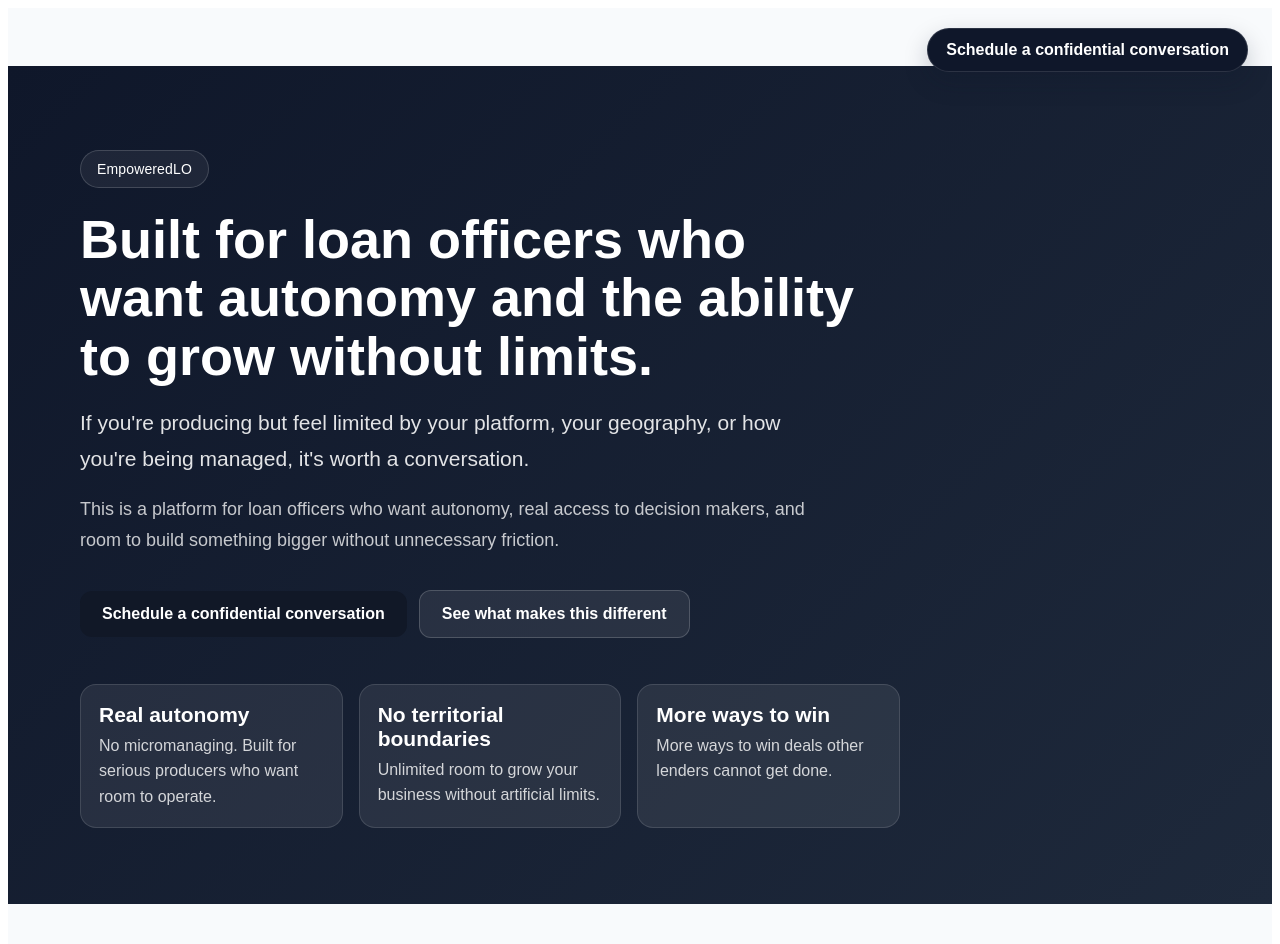
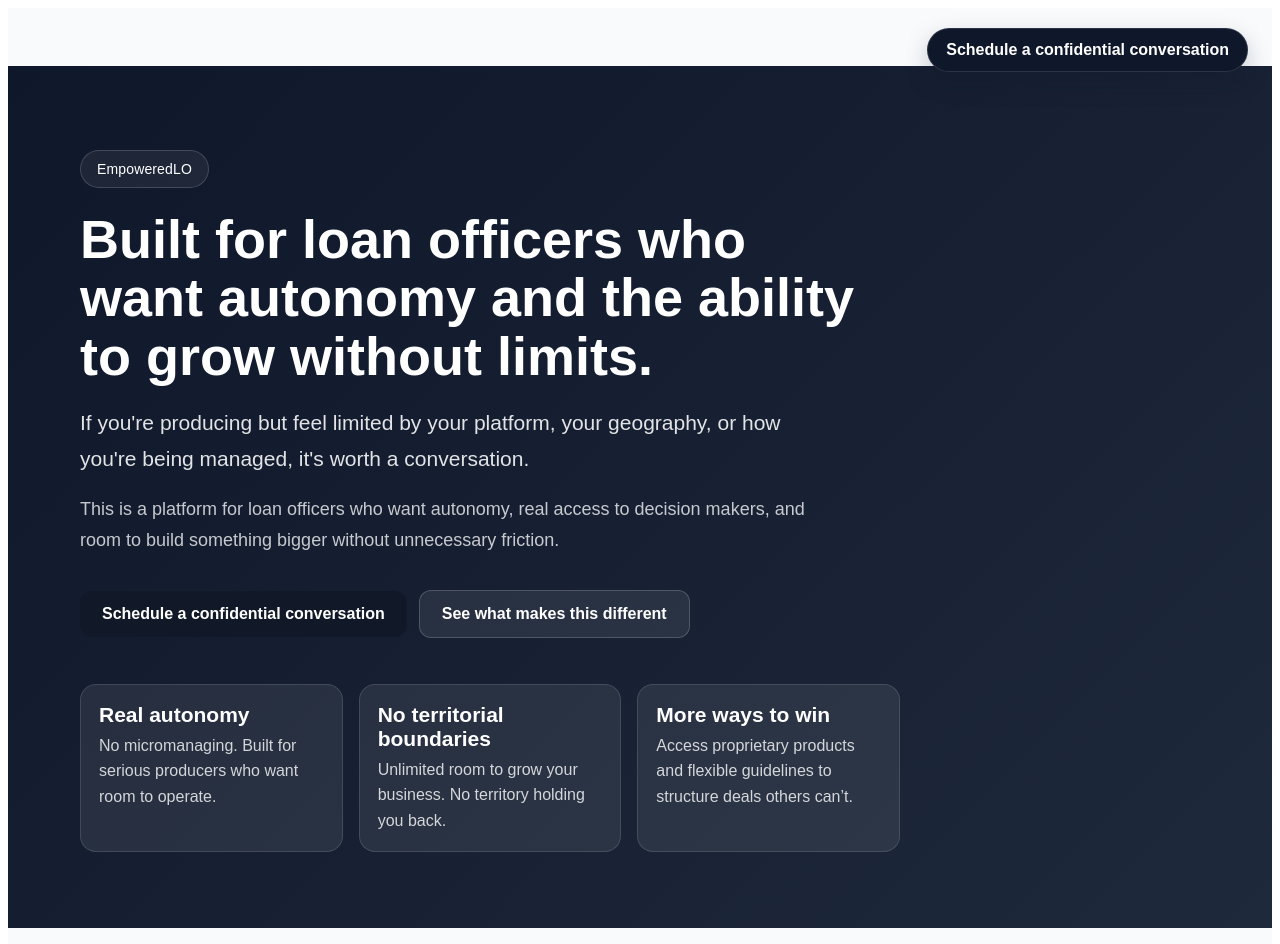
Before and after one commit to cadickie/empoweredlo, a Next.js app: page / in a window 1280 px wide. Shown: the top 944 px of the page. Built offline with nearby package versions, Linux system fonts and the light colour scheme.

Commit message:
Update page.jsx

```diff
--- a/app/page.jsx
+++ b/app/page.jsx
@@ -204,7 +204,7 @@
                   No territorial boundaries
                 </div>
                 <div style={{ color: "rgba(255,255,255,0.8)", lineHeight: 1.6 }}>
-                  Unlimited room to grow your business without artificial limits.
+                  Unlimited room to grow your business. No territory holding you back.
                 </div>
               </div>
 
@@ -220,7 +220,7 @@
                   More ways to win
                 </div>
                 <div style={{ color: "rgba(255,255,255,0.8)", lineHeight: 1.6 }}>
-                  More ways to win deals other lenders cannot get done.
+                  Access proprietary products and flexible guidelines to structure deals others can’t.
                 </div>
               </div>
             </div>
```
